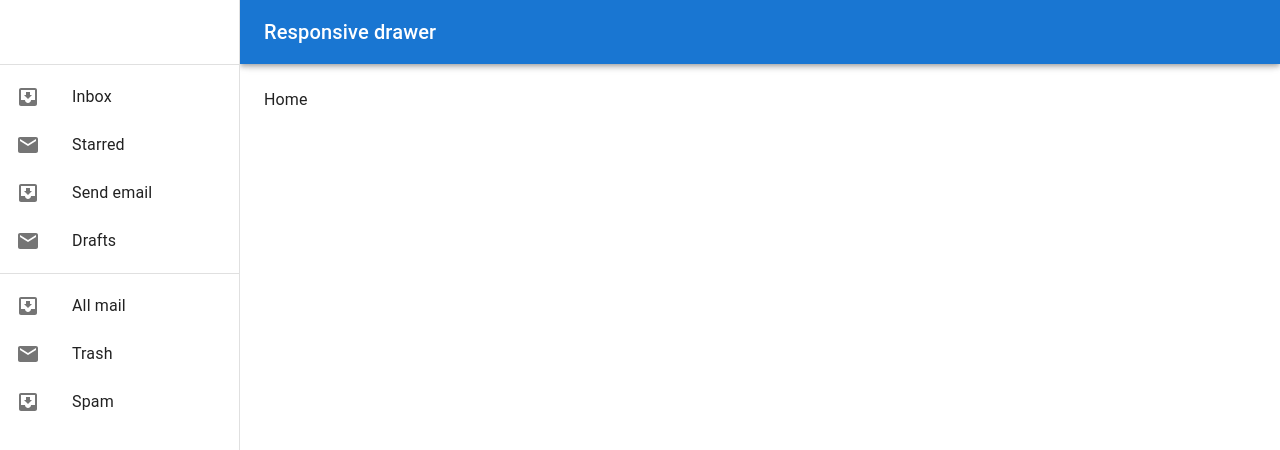
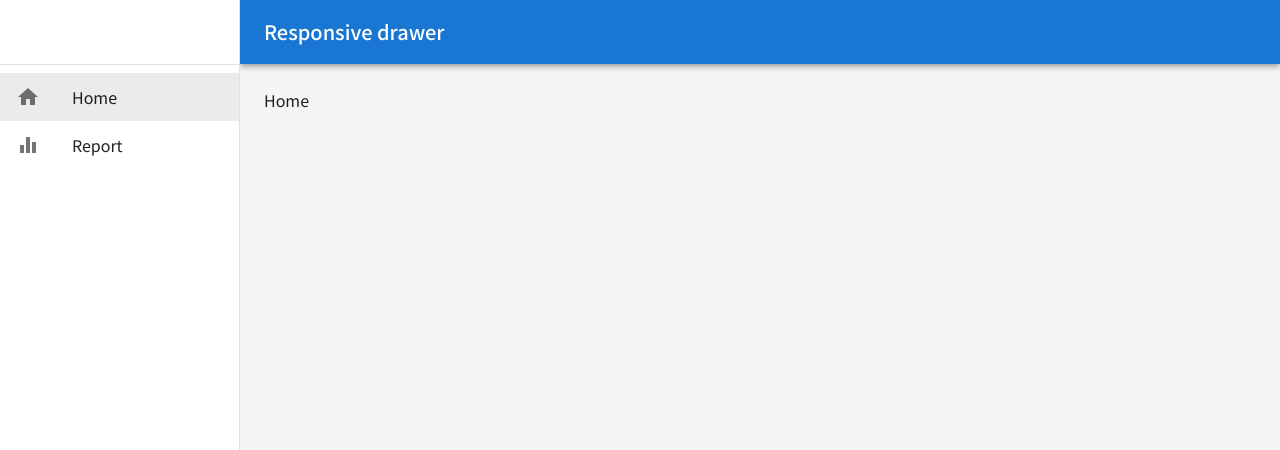
Before and after one commit to shingoasou-0804/oshin-household-app, a React (Create React App) app in the folder household-app/: page / in a window 1280 px wide. Shown: the top 450 px of the page. Built offline with nearby package versions, Linux system fonts and the light colour scheme; the HTML template or start-up script is replaced by a standard one.

Commit message:
add sidebar component and style

```diff
--- a/household-app/public/index.html
+++ b/household-app/public/index.html
@@ -15,6 +15,7 @@
       user's mobile device or desktop. See https://developers.google.com/web/fundamentals/web-app-manifest/
     -->
     <link rel="manifest" href="%PUBLIC_URL%/manifest.json" />
+    <link href="https://fonts.googleapis.com/css2?family=Noto+Sans+JP:wght@400;500;700&display=swap" rel="stylesheet">
     <!--
       Notice the use of %PUBLIC_URL% in the tags above.
       It will be replaced with the URL of the `public` folder during the build.
--- a/household-app/src/App.tsx
+++ b/household-app/src/App.tsx
@@ -5,9 +5,14 @@
 import Report from './pages/Report';
 import NoMatch from './pages/NoMatch';
 import AppLayout from './components/layout/AppLayout';
+import { theme } from './theme/theme';
+import { ThemeProvider } from '@emotion/react';
+import { CssBaseline } from '@mui/material';
 
 function App() {
   return (
+    <ThemeProvider theme={theme}>
+      <CssBaseline />
       <Router>
         <Routes>
           <Route path="/" element={<AppLayout />}>
@@ -17,6 +22,7 @@
           </Route>
         </Routes>
       </Router>
+    </ThemeProvider>
   );
 }
 
--- /dev/null
+++ b/household-app/src/components/common/SideBar.tsx
@@ -0,0 +1,102 @@
+import { Box, Divider, Drawer, List, ListItem, ListItemButton, ListItemIcon, ListItemText, Toolbar } from '@mui/material'
+import HomeIcon from '@mui/icons-material/Home';
+import EqualizerIcon from '@mui/icons-material/Equalizer';
+import React, { CSSProperties } from 'react'
+import { NavLink } from 'react-router-dom';
+
+interface SidebarProps {
+  drawerWidth: number,
+  mobileOpen: boolean,
+  handleDrawerTransitionEnd: () => void,
+  handleDrawerClose: () => void,
+}
+
+interface menuItems {
+  text: string,
+  path: string,
+  icon: React.ComponentType,
+}
+
+
+const SideBar = ({drawerWidth, mobileOpen, handleDrawerTransitionEnd, handleDrawerClose}: SidebarProps) => {
+  const MenuItems: menuItems[] = [
+    { text: 'Home', path: '/', icon: HomeIcon },
+    { text: 'Report', path: '/report', icon: EqualizerIcon },
+  ]
+
+  const baseLinkStyle: CSSProperties = {
+    textDecoration: "none",
+    color: "inherit",
+    display: "block",
+  }
+
+  const activeLinkStyle: CSSProperties = {
+    backgroundColor: "rgba(0, 0, 0, 0.08)",
+  }
+
+  const drawer = (
+    <div>
+      <Toolbar />
+      <Divider />
+      <List>
+        {MenuItems.map((item, index) => (
+          <NavLink key={item.text} to={item.path} style={({isActive}) => {
+            console.log("選択されたメニューは", item.text, isActive)
+            return {
+              ...baseLinkStyle,
+              ...(isActive ? activeLinkStyle : {}),
+            }
+          }}>
+            <ListItem key={index} disablePadding>
+              <ListItemButton>
+                <ListItemIcon>
+                  {/* {index % 2 === 0 ? <InboxIcon /> : <MailIcon />} */}
+                  <item.icon />
+                </ListItemIcon>
+                <ListItemText primary={item.text} />
+              </ListItemButton>
+            </ListItem>
+          </NavLink>
+        ))}
+      </List>
+    </div>
+  );
+
+  return (
+    <>
+      <Box
+        component="nav"
+        sx={{ width: { sm: drawerWidth }, flexShrink: { sm: 0 } }}
+        aria-label="mailbox folders"
+      >
+        <Drawer
+          variant="temporary"
+          open={mobileOpen}
+          onTransitionEnd={handleDrawerTransitionEnd}
+          onClose={handleDrawerClose}
+          ModalProps={{
+            keepMounted: true, // Better open performance on mobile.
+          }}
+          sx={{
+            display: { xs: 'block', sm: 'none' },
+            '& .MuiDrawer-paper': { boxSizing: 'border-box', width: drawerWidth },
+          }}
+        >
+          {drawer}
+        </Drawer>
+        <Drawer
+          variant="permanent"
+          sx={{
+            display: { xs: 'none', sm: 'block' },
+            '& .MuiDrawer-paper': { boxSizing: 'border-box', width: drawerWidth },
+          }}
+          open
+        >
+          {drawer}
+        </Drawer>
+      </Box>
+    </>
+  )
+}
+
+export default SideBar
--- a/household-app/src/components/layout/AppLayout.tsx
+++ b/household-app/src/components/layout/AppLayout.tsx
@@ -2,33 +2,16 @@
 import AppBar from '@mui/material/AppBar';
 import Box from '@mui/material/Box';
 import CssBaseline from '@mui/material/CssBaseline';
-import Divider from '@mui/material/Divider';
-import Drawer from '@mui/material/Drawer';
 import IconButton from '@mui/material/IconButton';
-import InboxIcon from '@mui/icons-material/MoveToInbox';
-import List from '@mui/material/List';
-import ListItem from '@mui/material/ListItem';
-import ListItemButton from '@mui/material/ListItemButton';
-import ListItemIcon from '@mui/material/ListItemIcon';
-import ListItemText from '@mui/material/ListItemText';
-import MailIcon from '@mui/icons-material/Mail';
 import MenuIcon from '@mui/icons-material/Menu';
 import Toolbar from '@mui/material/Toolbar';
 import Typography from '@mui/material/Typography';
 import { Outlet } from 'react-router-dom';
+import SideBar from '../common/SideBar';
 
 const drawerWidth = 240;
 
-interface Props {
-  /**
-   * Injected by the documentation to work in an iframe.
-   * Remove this when copying and pasting into your project.
-   */
-  window?: () => Window;
-}
-
-export default function ResponsiveDrawer(props: Props) {
-  const { window } = props;
+export default function AppLayout() {
   const [mobileOpen, setMobileOpen] = React.useState(false);
   const [isClosing, setIsClosing] = React.useState(false);
 
@@ -47,43 +30,8 @@
     }
   };
 
-  const drawer = (
-    <div>
-      <Toolbar />
-      <Divider />
-      <List>
-        {['Inbox', 'Starred', 'Send email', 'Drafts'].map((text, index) => (
-          <ListItem key={text} disablePadding>
-            <ListItemButton>
-              <ListItemIcon>
-                {index % 2 === 0 ? <InboxIcon /> : <MailIcon />}
-              </ListItemIcon>
-              <ListItemText primary={text} />
-            </ListItemButton>
-          </ListItem>
-        ))}
-      </List>
-      <Divider />
-      <List>
-        {['All mail', 'Trash', 'Spam'].map((text, index) => (
-          <ListItem key={text} disablePadding>
-            <ListItemButton>
-              <ListItemIcon>
-                {index % 2 === 0 ? <InboxIcon /> : <MailIcon />}
-              </ListItemIcon>
-              <ListItemText primary={text} />
-            </ListItemButton>
-          </ListItem>
-        ))}
-      </List>
-    </div>
-  );
-
-  // Remove this const when copying and pasting into your project.
-  const container = window !== undefined ? () => window().document.body : undefined;
-
   return (
-    <Box sx={{ display: 'flex' }}>
+    <Box sx={{ display: 'flex', bgcolor: (theme) => theme.palette.grey[100], minHeight: "100vh" }}>
       <CssBaseline />
       <AppBar
         position="fixed"
@@ -107,39 +55,12 @@
           </Typography>
         </Toolbar>
       </AppBar>
-      <Box
-        component="nav"
-        sx={{ width: { sm: drawerWidth }, flexShrink: { sm: 0 } }}
-        aria-label="mailbox folders"
-      >
-        {/* The implementation can be swapped with js to avoid SEO duplication of links. */}
-        <Drawer
-          container={container}
-          variant="temporary"
-          open={mobileOpen}
-          onTransitionEnd={handleDrawerTransitionEnd}
-          onClose={handleDrawerClose}
-          ModalProps={{
-            keepMounted: true, // Better open performance on mobile.
-          }}
-          sx={{
-            display: { xs: 'block', sm: 'none' },
-            '& .MuiDrawer-paper': { boxSizing: 'border-box', width: drawerWidth },
-          }}
-        >
-          {drawer}
-        </Drawer>
-        <Drawer
-          variant="permanent"
-          sx={{
-            display: { xs: 'none', sm: 'block' },
-            '& .MuiDrawer-paper': { boxSizing: 'border-box', width: drawerWidth },
-          }}
-          open
-        >
-          {drawer}
-        </Drawer>
-      </Box>
+      <SideBar
+        drawerWidth={drawerWidth}
+        mobileOpen={mobileOpen}
+        handleDrawerTransitionEnd={handleDrawerTransitionEnd}
+        handleDrawerClose={handleDrawerClose}
+      />
       <Box
         component="main"
         sx={{ flexGrow: 1, p: 3, width: { sm: `calc(100% - ${drawerWidth}px)` } }}
--- a/household-app/src/pages/Report.tsx
+++ b/household-app/src/pages/Report.tsx
@@ -1,8 +1,11 @@
+import { Box } from '@mui/material'
 import React from 'react'
 
 const Report = () => {
   return (
-    <div>Report</div>
+    <div>
+      <Box fontWeight={"fontWeightBold"}>Report</Box>
+    </div>
   )
 }
 
--- /dev/null
+++ b/household-app/src/theme/theme.ts
@@ -0,0 +1,10 @@
+import { createTheme } from "@mui/material";
+
+export const theme = createTheme({
+  typography: {
+    fontFamily: 'Noto Sans JP, Roboto, "Helvetica Neue", Arial, sans-serif',
+    fontWeightRegular: 400,
+    fontWeightMedium: 500,
+    fontWeightBold: 700,
+  },
+});
```
Lines whose indentation alone changed are shown as unchanged.
